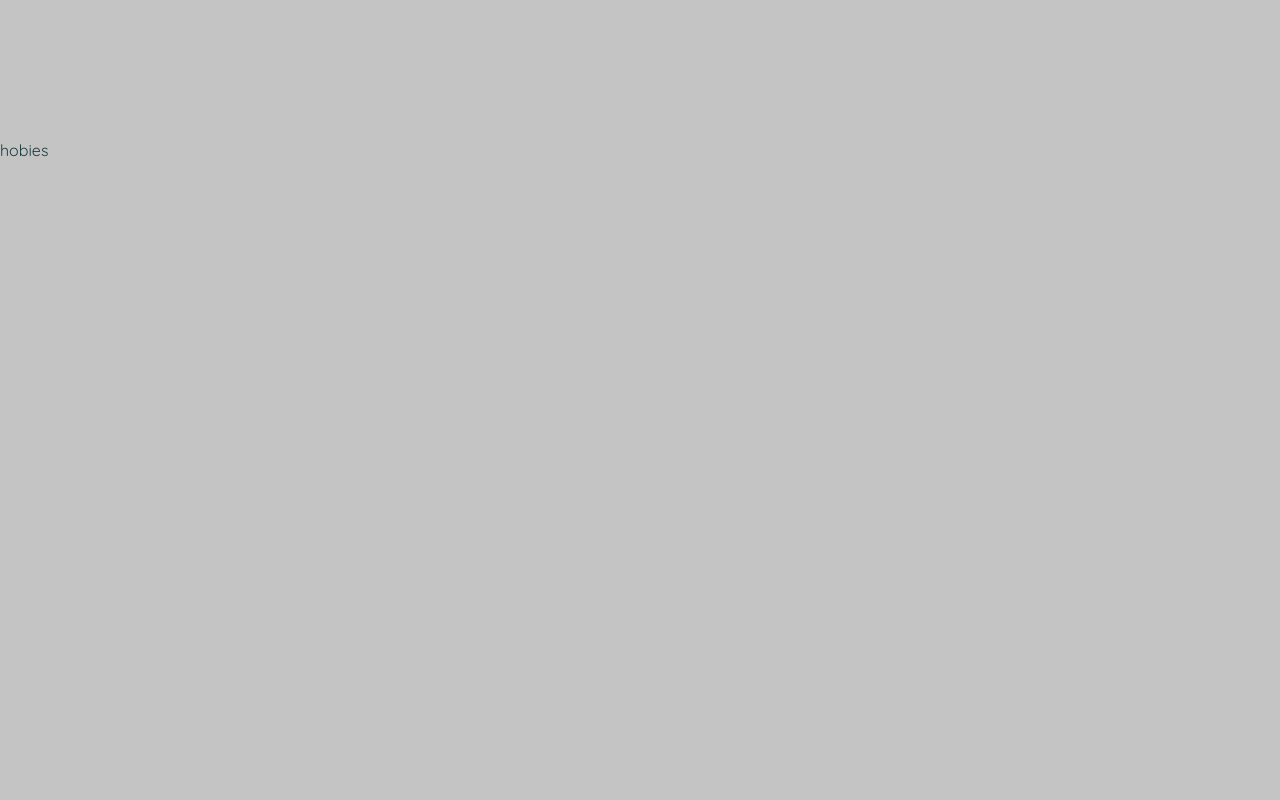
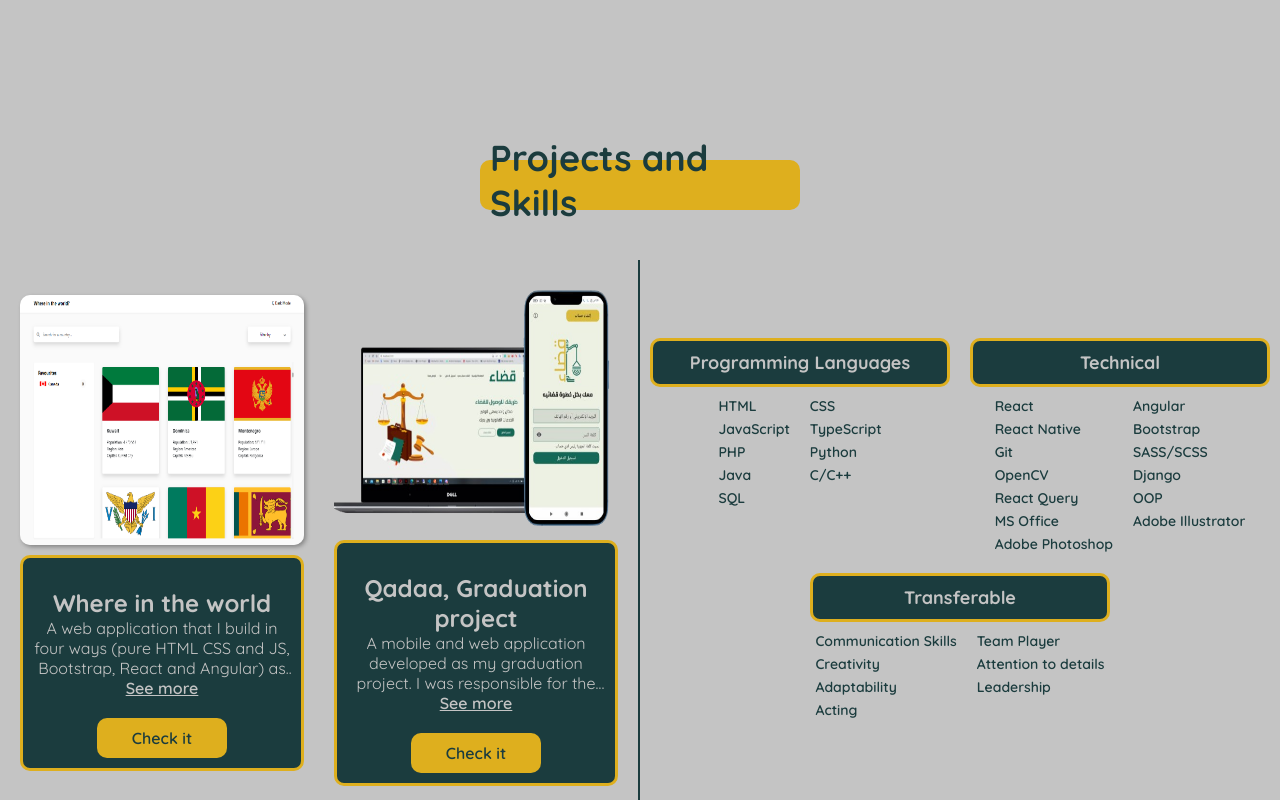
Before and after one commit to amreshtiwi/AmrEshtiwiPortfolio, a React (Vite) app: page / in a window 1280 px wide. Shown: the part 3860-4660 px from the top of the page. Built offline with nearby package versions, Linux system fonts and the light colour scheme.

Commit message:
create the project and skills section

```diff
--- a/src/App.tsx
+++ b/src/App.tsx
@@ -6,6 +6,7 @@ import { Navbar } from './components/navbar/Navbar'
 import { Parallax } from './components/parallax/Parallax'
 import { Summary } from './components/summary/Summary'
 import { Education } from './components/education/Education'
+import { ProjectsAndSkills } from './components/projectsAndSkills/ProjectsAndSkills'
 
 function App() {
 
@@ -19,7 +20,7 @@ function App() {
       <section id='Education'><Summary /></section>
       <section id='Projects'><Experince/></section>
       <section id='Skills'><Education/></section>
-      <section id='Hobbie'>hobies</section>
+      <section id='Hobbie'><ProjectsAndSkills/></section>
       <section id='Contact'>contact me</section>
     </div>
   )
--- /dev/null
+++ b/src/components/projectsAndSkills/ProjectsAndSkills.tsx
@@ -0,0 +1,86 @@
+// import React from 'react'
+import './projectsAndSkill.scss'
+import { Project } from './project/Project'
+
+export const ProjectsAndSkills = () => {
+    return (
+        <div className='projectsAndSkills'>
+
+            <div className='rectangle'>
+                <h1>Projects and Skills</h1>
+            </div>
+
+            <div className='projectSkillsContainer'>
+                <div className="projects">
+                    <Project
+                        title={'Where in the world'}
+                        info={'A web application that I build in four ways ' +
+                            '(pure HTML CSS and JS, Bootstrap, React and Angular) as training material ' +
+                            'at Harri.The application lets you discover countries by searching and ' +
+                            'filtering depending on the region, and by clicking on the ' +
+                            'country it gives you more information about it.'}
+                        uri='#'
+                        imgUri='wherein.png'
+                        imgDecoration={true} />
+
+                    <Project
+                        title={'Qadaa, Graduation project'}
+                        info={'A mobile and web application developed as my graduation project. I was ' +
+                            'responsible for the front-end development using React Native for the mobile app ' +
+                            'and ReactJS for the web app. The purpose of this application is to facilitate ' +
+                            'judicial transactions through mobile devices, including features such as lawyer ' +
+                            'chat, appointment booking, court and lawyer maps, and a forum for legal questions and answers.'}
+                        uri='#'
+                        imgUri='qadaa.png' />
+                </div>
+
+                <div className='skills'>
+                    <div className='skill-field'>
+                        <h1>Programming Languages</h1>
+                        <div>
+                            <p>HTML</p>
+                            <p>CSS</p>
+                            <p>JavaScript</p>
+                            <p>TypeScript</p>
+                            <p>PHP</p>
+                            <p>Python</p>
+                            <p>Java</p>
+                            <p>C/C++</p>
+                            <p>SQL</p>
+                        </div>
+                    </div>
+                    <div className='skill-field'>
+                        <h1>Technical</h1>
+                        <div>
+                            <p>React</p>
+                            <p>Angular</p>
+                            <p>React Native</p>
+                            <p>Bootstrap</p>
+                            <p>Git</p>
+                            <p>SASS/SCSS</p>
+                            <p>OpenCV</p>
+                            <p>Django</p>
+                            <p>React Query</p>
+                            <p>OOP</p>
+                            <p>MS Office</p>
+                            <p>Adobe Illustrator</p>
+                            <p>Adobe Photoshop</p>
+                        </div>
+                    </div>
+                    <div className='skill-field'>
+                        <h1>Transferable</h1>
+                        <div>
+                            <p>Communication Skills</p>
+                            <p>Team Player</p>
+                            <p>Creativity</p>
+                            <p>Attention to details</p>
+                            <p>Adaptability</p>
+                            <p>Leadership</p>
+                            <p>Acting</p>
+                        </div>
+                    </div>
+                </div>
+            </div>
+        </div>
+    )
+}
--- /dev/null
+++ b/src/components/projectsAndSkills/project/Project.tsx
@@ -0,0 +1,40 @@
+import { useState } from 'react';
+import './project.scss'
+
+interface ProjectProps {
+    title: String,
+    info: String,
+    uri: string,
+    imgUri: string,
+    imgDecoration?: boolean,
+}
+
+export const Project = ({ title, info, uri, imgUri, imgDecoration = false}: ProjectProps) => {
+
+    const [expanded, setExpanded] = useState(false);
+
+    const toggleExpand = () => {
+        setExpanded(!expanded);
+    };
+
+    return (
+        <div className='project'>
+            <img className={imgDecoration ? 'img-project' : ''} src={imgUri} alt="project" />
+
+            <div className="project-container">
+
+                <div className='project-info'>
+                    <h1>{title}</h1>
+                    <div className={`expandable-paragraph ${expanded ? 'expanded' : ''}`}>
+                        <p>
+                            {info}
+                        </p>
+                    </div>
+                    <div className='SeeMore' onClick={toggleExpand}>{expanded ? 'See less' : 'See more'}</div>
+                </div>
+
+                <a href={uri}>Check it</a>
+            </div>
+        </div>
+    )
+}
--- /dev/null
+++ b/src/components/projectsAndSkills/project/project.scss
@@ -0,0 +1,82 @@
+.project {
+
+    display: flex;
+    flex-direction: column;
+    align-items: center;
+    width: 50%;
+
+
+    a {
+        width: 130px;
+        background-color: #DEAF1E;
+        color: #1B3C3E;
+        font-weight: 600;
+        padding: 10px;
+        // text-align: center;
+        // margin-inline: auto;
+        // margin-top: 10px;
+        border-radius: 10px;
+        text-align: center;
+    }
+
+    .project-container {
+        margin-block: 10px;
+        padding: 10px;
+        display: flex;
+        flex-direction: column;
+        align-items: center;
+        background-color: #1B3C3E;
+        color: #c4c4c4;
+        border-radius: 10px;
+        border: 3px solid #DEAF1E;
+    }
+
+    .project-info {
+        margin-block: 20px;
+        display: flex;
+        flex-direction: column;
+        align-items: center;
+
+        h1 {
+            text-align: center;
+        }
+
+        .expandable-paragraph {
+            overflow: hidden;
+            // text-overflow: ellipsis;
+            display: -webkit-box;
+            -webkit-line-clamp: 3; /* number of lines to show */
+            line-clamp: 3;
+            -webkit-box-orient: vertical;
+            transition: -webkit-line-clamp 0.3s ease; /* Optional: Add a smooth transition effect */
+
+            p {
+                text-align: center;
+            }
+        }
+
+        .expandable-paragraph.expanded {
+            -webkit-line-clamp: unset; /* Remove line clamp when expanded */
+          }
+
+        .SeeMore{
+            font-weight: 600;
+            text-decoration: underline;
+            cursor: pointer;
+        }
+
+    }
+
+    img {
+        top: 80px;
+        z-index: -1;
+        width: 100%;
+        height: 250px;
+        border-radius: 10px;
+        // border: 3px solid #DEAF1E;
+    }
+
+    .img-project{
+        box-shadow: 2px 2px 4px #858585;
+    }
+}
--- /dev/null
+++ b/src/components/projectsAndSkills/projectsAndSkill.scss
@@ -0,0 +1,84 @@
+.projectsAndSkills {
+
+    padding-top: 20px;
+
+    .rectangle {
+        background-color: #DEAF1E;
+        width: 25%;
+        height: 50px;
+        border-radius: 10px;
+        position: relative;
+        margin-bottom: 50px;
+        margin-inline: auto;
+
+        h1 {
+            position: absolute;
+            bottom: -25px;
+            font-size: 36px;
+            padding: 10px;
+        }
+    }
+
+    .projectSkillsContainer {
+        height: 100%;
+        width: 100%;
+        display: flex;
+        align-items: center;
+        justify-content: center;
+
+        .projects {
+            height: 100%;
+            width: 50%;
+            display: flex;
+            align-items: center;
+            gap: 30px;
+            padding: 20px;
+            // flex-direction: column;
+            // justify-content: space-evenly;
+
+            border-right: 2px solid #1B3C3E;
+        }
+
+        .skills {
+            width: 50%;
+            display: flex;
+            flex-wrap: wrap;
+            gap: 0 20px;
+            // align-items: center;
+            justify-content: center;
+
+            .skill-field {
+                display: flex;
+                flex-direction: column;
+                align-items: center;
+                // width: 100%;
+                gap: 10px;
+                margin-bottom: 20px;
+
+                h1 {
+                    padding: 10px;
+                    background-color: #1B3C3E;
+                    color: #c4c4c4;
+                    border: 3px solid #DEAF1E;
+                    border-radius: 10px;
+                    font-size: 18px;
+                    width: 300px;
+                    text-align: center;
+                }
+
+                div {
+                    // width: 50%;
+                    display: grid;
+                    grid-template-columns: auto auto;
+                    gap: 5px 20px;
+                    p {
+                        // text-align: center;
+                        font-weight: 600;
+                        // margin-bottom: 5px;
+                        font-size: 14px;
+                    }
+                }
+            }
+        }
+    }
+}
```
Also changed, not shown: public/profile-pic.png (added), public/qadaa.png (added).
